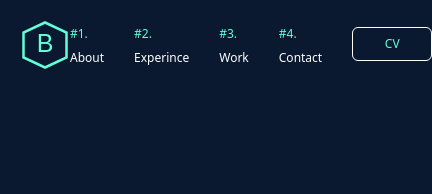
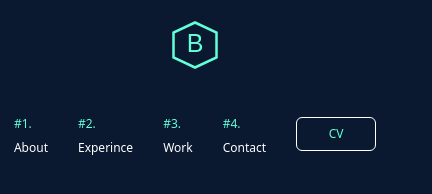
Before and after one commit to softwareNinja-888/portfolioV2, a plain HTML site: page index.html in a window 390 px wide. Shown: the whole page, 432 px wide, since content can reach past the window. Drawn offline with nearby package versions, Linux system fonts and the light colour scheme.

Commit message:
Add responsive header

```diff
--- a/index.html
+++ b/index.html
@@ -4,7 +4,7 @@
     <meta charset="UTF-8">
     <meta name="viewport" content="width=device-width, initial-scale=1.0">
     <link rel="stylesheet" href="style.css">
-    <script src="/script.js"></script>
+    <script src="/script.js" defer></script>
     <script src="https://cdn.tailwindcss.com"></script>
     <title>Document</title>
 </head>
@@ -18,7 +18,14 @@
                     <text x="50%" y="50%" font-family="Arial, sans-serif" font-size="50" fill="#64ffda" text-anchor="middle" dominant-baseline="middle"> B </text>
                 </svg>
             </div>
-            <div class="links">
+            <nav class="links">
+                <!-- IMPLLEMENT HAMBURGER MENU: -->
+                <!-- <div class="menuCon">
+                    <svg class="menu off md:on" xmlns="http://www.w3.org/2000/svg" viewBox="0 0 50 50" width="50px" height="50px">
+                        <path d="M 0 9 L 0 11 L 50 11 L 50 9 Z M 0 24 L 0 26 L 50 26 L 50 24 Z M 0 39 L 0 41 L 50 41 L 50 39 Z" fill="#FFFFFF"/>
+                    </svg>
+
+                </div> -->
                 <ul class="linksCon">
                     <li><a href="" class="link text-xs"><span class="numLinks">#1.</span> About</a></li>
                     <li><a href="" class="link text-xs"><span class="numLinks">#2.</span> Experince</a></li>
@@ -26,7 +33,7 @@
                     <li><a href="" class="link text-xs"><span class="numLinks">#4.</span> Contact</a></li>
                     <button type="button" class="cv text-xs">CV</button>
                 </ul>
-            </div>
+            </nav>
         </div>
     </header>
     <main></main>
--- a/style.css
+++ b/style.css
@@ -10,6 +10,11 @@ body{
 }
 .link{
     color: white;
+    text-decoration: underline #0a192f ;
+    transition: text-decoration .3s ease-in-out;
+}
+.link:hover{
+    text-decoration: underline #64ffda ;
 }
 .cv{
     border: 1px solid white;
@@ -34,3 +39,19 @@ body{
     gap: 30px;
 
 }
+
+
+/* MOBILE SCREEN */
+@media (max-width:768px) {
+    .head{
+        flex-direction: column;
+        gap: 40px;
+    }
+    .icon{
+        align-self: center;
+    }
+    .linksCon{
+        justify-content: center;
+    }
+
+}
```
Also changed, not shown: script.js (+8 -0 lines), asset/menu.svg (added).
